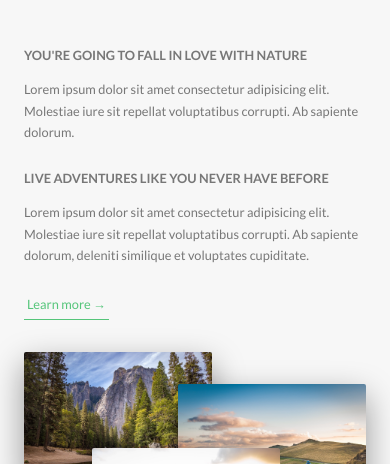
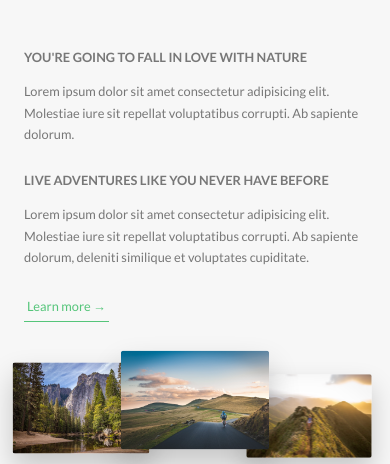
Before and after one commit to Pf0n1X/AdvancedFrontendCourse, a website: page index.html in a window 390 px wide. Shown: the part 920-1384 px from the top of the page. Drawn offline with Linux system fonts and the light colour scheme.

Commit message:
58. Writing Media Queries - Layout, About and Features Sections

```diff
--- a/sass/base/_base.scss
+++ b/sass/base/_base.scss
@@ -27,6 +27,10 @@ html {
         font-size: 50%; // 1rem = 8px, 8 / 16 = 50%
     }
 
+        // @include respond(phone) {
+    //     font-size: 50%;
+    // }
+
     @include respond(big-desktop) {
         font-size: 75%; // 1rem = 12px, 12 / 16 = 75%
     }
--- a/sass/base/_utilities.scss
+++ b/sass/base/_utilities.scss
@@ -8,6 +8,10 @@
 
 .u-margin-bottom-medium {
     margin-bottom: 4rem !important;
+
+    @include respond(tab-port) {
+        margin-top: 3rem !important;
+    }
 }
 
 .u-margin-bottom-small {
@@ -16,6 +20,10 @@
 
 .u-margin-top-big {
     margin-top: 8rem !important;
+
+    @include respond(tab-port) {
+        margin-top: 5rem !important;
+    }
 }
 
 .u-margin-top-huge {
--- a/sass/components/_composition.scss
+++ b/sass/components/_composition.scss
@@ -7,34 +7,58 @@
         border-radius: 2px;
         position: absolute;
         z-index: 10;
-        transition: all .2s;
+        transition: all 0.2s;
         outline-offset: 2rem;
+
+        @include respond(tab-port) {
+            float: left;
+            position: relative;
+            width: 33.33333%;
+            box-shadow: 0 1.5rem 3rem rgba($color-black, 0.2);
+        }
 
         &--p1 {
             left: 0;
             top: -2rem;
+
+            @include respond(tab-port) {
+                top: 0;
+                transform: scale(1.2);
+            }
         }
 
         &--p2 {
             right: 0;
             top: 2rem;
+
+            @include respond(tab-port) {
+                top: -1rem;
+                transform: scale(1.3);
+                z-index: 100;
+            }
         }
 
         &--p3 {
             left: 20%;
             top: 10rem;
+
+            @include respond(tab-port) {
+                top: 1rem;
+                left: 0;
+                transform: scale(1.1);
+            }
         }
 
         &:hover {
             outline: 1.5rem solid $color-primary;
-            transform: scale(1.05 translateY(-.5rem));
-            box-shadow: 0 2.5rem 4rem rgba($color-black, .5);
+            transform: scale(1.05 translateY(-0.5rem));
+            box-shadow: 0 2.5rem 4rem rgba($color-black, 0.5);
             z-index: 20;
         }
     }
 
     &:hover &__photo:not(:hover) {
-        transform: scale(.95);
+        transform: scale(0.95);
     }
 
     // composition:hover composition__photo:not(:hover)
--- a/sass/components/_feature-box.scss
+++ b/sass/components/_feature-box.scss
@@ -6,6 +6,11 @@
     border-radius: 3px;
     box-shadow: 0 1.5rem 4rem rgba($color-black, .15);
     transition: transform .3s;
+
+    @include respond(tab-port) {
+        padding: 2rem;
+    }
+
     &__icon {
         font-size: 6rem;
         margin-bottom: .5rem;
@@ -13,6 +18,10 @@
         background-image: linear-gradient(to right, $color-primary-light, $color-primary-dark);
         -webkit-background-clip: text;
         color: transparent;
+
+        @include respond(tab-port) {
+            margin-bottom: 0;
+        }
     }
 
     &:hover {
--- a/sass/layout/_footer.scss
+++ b/sass/layout/_footer.scss
@@ -11,6 +11,10 @@
     &__logo-box {
         text-align: center;
         margin-bottom: 8rem;
+
+        @include respond(tab-port) {
+            margin-bottom: 6rem;
+        }
     }
 
     &__logo {
--- a/sass/layout/_header.scss
+++ b/sass/layout/_header.scss
@@ -5,8 +5,8 @@
     background-size: cover;
     background-position: top;
     position: relative;
-    -webkit-clip-path: polygon(0 0, 100% 0, 100% 75vh, 0 100%);
-    clip-path: polygon(0 0, 100% 0, 100% 75vh, 0 100%);
+    -webkit-clip-path: polygon(0 0, 100% 0, 100% 85vh, 0 100%);
+    clip-path: polygon(0 0, 100% 0, 100% 85vh, 0 100%);
 
     @include respond(phone) {
         -webkit-clip-path: polygon(0 0, 100% 0, 100% 85vh, 0 100%);
--- a/sass/pages/_home.scss
+++ b/sass/pages/_home.scss
@@ -2,6 +2,11 @@
     background-color: $color-grey-light-1;
     padding: 25rem 0;
     margin-top: -20vh;
+
+    @include respond(tab-port) {
+        padding: 20rem 0;
+        margin-top: -15vh;
+    }
 }
 
 .section-features {
@@ -15,29 +20,43 @@
     & > * {
         transform: skewY(7deg);
     }
+
+    @include respond(tab-port) {
+        padding: 10rem 0;
+    }
 }
 
 .section-tours {
     background-color: $color-grey-light-1;
     padding: 25rem 0 15rem 0;
     margin-top: -10rem;
+
+    @include respond(tab-port) {
+        padding: 20rem 0 10rem 0;
+    }
 }
 
 .section-stories {
     position: relative;
     padding: 15rem 0;
+
+    @include respond(tab-port) {
+        padding: 10rem 0;
+    }
 }
 
 .section-book {
     padding: 15rem 0;
     background-image: linear-gradient(to right bottom, $color-primary-light, $color-primary-dark);
+
+    @include respond(tab-port) {
+        padding: 10rem 0;
+    }
 }
 
 .book {
-    background-image: linear-gradient(105deg, rgba($color-white, .9) 0%,
-    rgba($color-white, .9) 50%,
-    transparent 50%),
-    url(../../img/nat-10.jpg);
+    background-image: linear-gradient(105deg, rgba($color-white, 0.9) 0%, rgba($color-white, 0.9) 50%, transparent 50%),
+        url(../../img/nat-10.jpg);
     background-size: 100%; // you can use also 100% or cover which are basically the same
     border-radius: 3px;
     box-shadow: 0 1.5rem 4rem rgba($color-black, 0.2);
```
Also changed, not shown: css/style.css.
